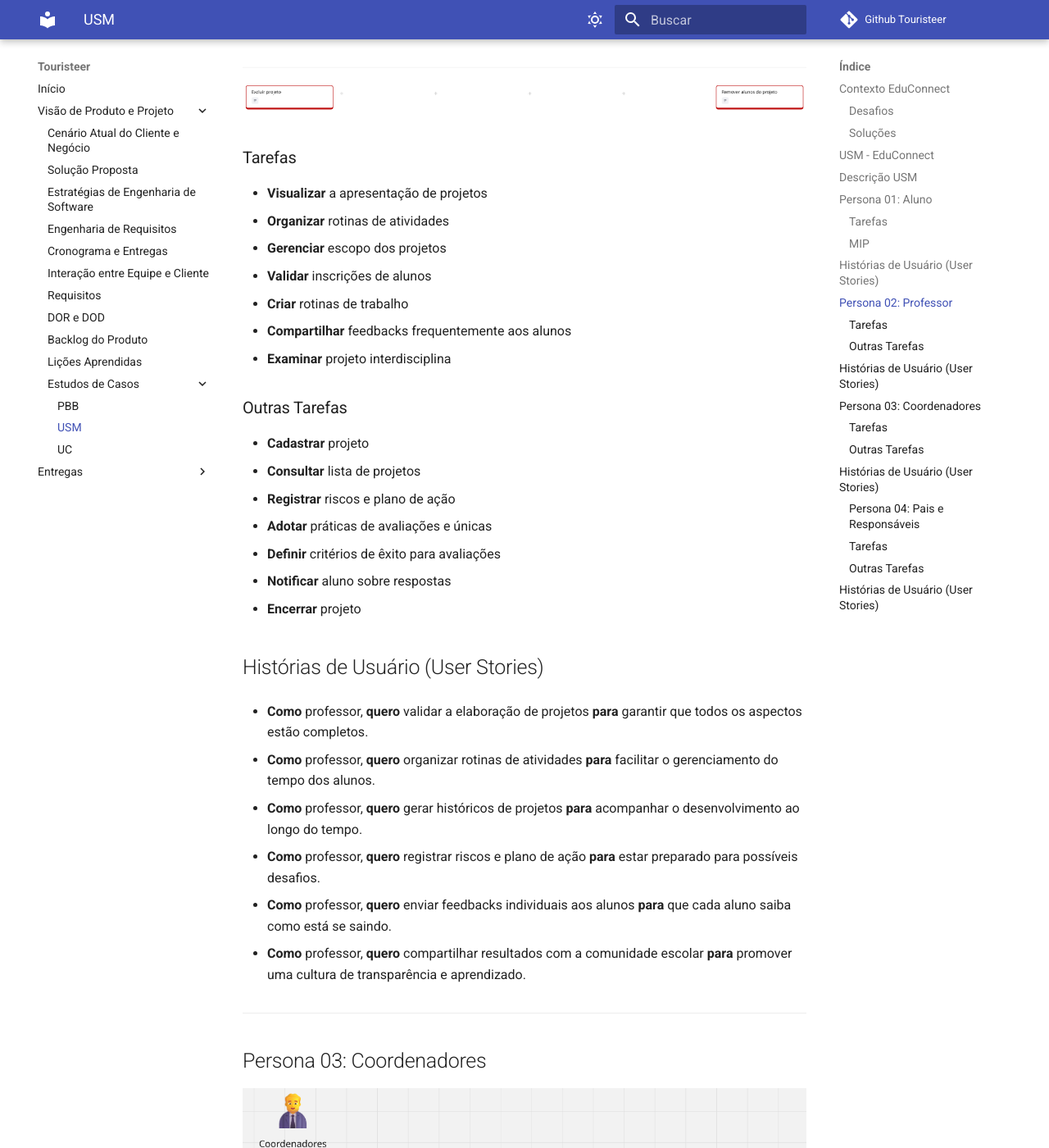
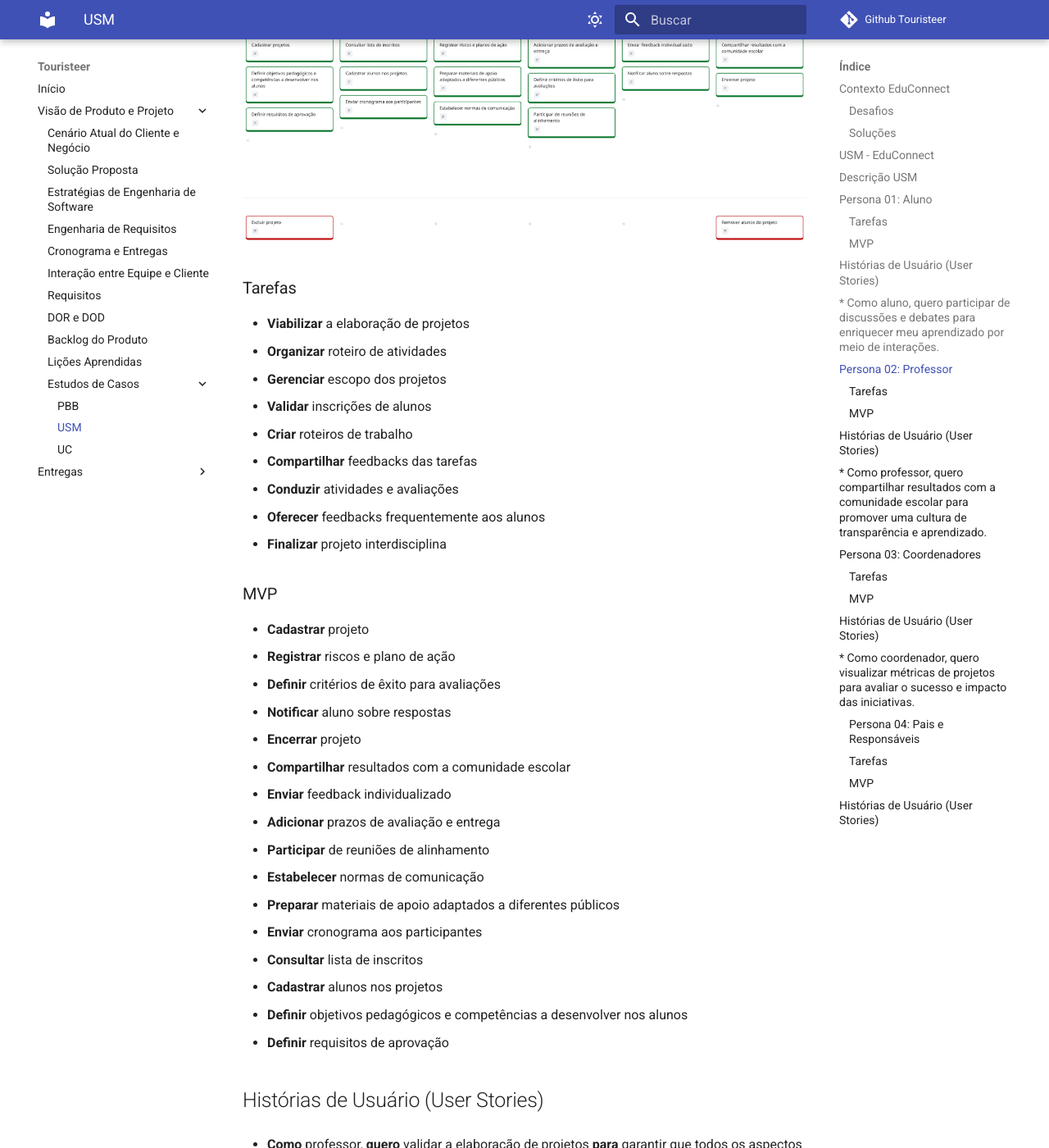
Before and after one commit to mdsreq-fga-unb/2025.1-T01-Touristeer-, an MkDocs documentation site: the page built from docs/sections/docPage/USM.md, in a window 1280 px wide and 1400 px high, scrolled down 4418 px. Shown: the whole window at 82% size. Built offline with MkDocs 1.6.1 and Material for MkDocs 9.7.7, drawn with Linux system fonts in a browser that asks for light colours; comment, search, counter and statistics services are not loaded; some of the changed text lies outside the part shown.

Commit message:
docs: ajustes no usm

```diff
--- a/docs/sections/docPage/USM.md
+++ b/docs/sections/docPage/USM.md
@@ -53,7 +53,7 @@ A solução da EduConnect foi concebida considerando a colaboração de diferent
 - **Desenvolver** atividades do projeto
 - **Visualizar** resultados
 
-### MIP
+### MVP
 - **Visualizar** projetos
 - **Selecionar** projeto
 - **Visualizar** materiais disponibilizados pelo projeto
@@ -64,6 +64,10 @@ A solução da EduConnect foi concebida considerando a colaboração de diferent
 - **Inserir** dados de inscrição para posterior análise
 - **Consultar** pré-requisitos para participar de projetos
 - **Verificar** confirmação de inscrição
+- **Interagir** com especialistas
+- **Participar** de discussões e dabates
+- **Documentar** progresso
+- **Submeter** entregas requeridas
 
 ## Histórias de Usuário (User Stories)
 
@@ -80,7 +84,6 @@ A solução da EduConnect foi concebida considerando a colaboração de diferent
 * **Como** aluno, **quero** buscar projetos **para** encontrar oportunidades que me interessem.
 
 * **Como** aluno, **quero** participar de discussões e debates **para** enriquecer meu aprendizado por meio de interações.
-
 ---
 
 ## Persona 02: Professor
@@ -88,22 +91,33 @@ A solução da EduConnect foi concebida considerando a colaboração de diferent
 ![alt text](../../assets/persona02.png)
 
 ### Tarefas
-- **Visualizar** a apresentação de projetos
-- **Organizar** rotinas de atividades
+- **Viabilizar** a elaboração de projetos
+- **Organizar** roteiro de atividades
 - **Gerenciar** escopo dos projetos
 - **Validar** inscrições de alunos
-- **Criar** rotinas de trabalho
-- **Compartilhar** feedbacks frequentemente aos alunos
-- **Examinar** projeto interdisciplina
+- **Criar** roteiros de trabalho
+- **Compartilhar** feedbacks das tarefas
+- **Conduzir** atividades e avaliações
+- **Oferecer** feedbacks frequentemente aos alunos
+- **Finalizar** projeto interdisciplina
 
-### Outras Tarefas
+### MVP
 - **Cadastrar** projeto
-- **Consultar** lista de projetos
 - **Registrar** riscos e plano de ação
-- **Adotar** práticas de avaliações e únicas
 - **Definir** critérios de êxito para avaliações
 - **Notificar** aluno sobre respostas
 - **Encerrar** projeto
+- **Compartilhar** resultados com a comunidade escolar
+- **Enviar**  feedback individualizado
+- **Adicionar** prazos de avaliação e entrega
+- **Participar** de reuniões de alinhamento
+- **Estabelecer** normas de comunicação
+- **Preparar** materiais de apoio adaptados a diferentes públicos
+- **Enviar** cronograma aos participantes
+- **Consultar**  lista de inscritos
+- **Cadastrar** alunos nos projetos
+- **Definir** objetivos pedagógicos e competências a desenvolver nos alunos
+- **Definir** requisitos de aprovação
 
 ## Histórias de Usuário (User Stories)
 
@@ -118,7 +132,6 @@ A solução da EduConnect foi concebida considerando a colaboração de diferent
 * **Como** professor, **quero** enviar feedbacks individuais aos alunos **para** que cada aluno saiba como está se saindo.
 
 * **Como** professor, **quero** compartilhar resultados com a comunidade escolar **para** promover uma cultura de transparência e aprendizado.
-
 ---
 
 ## Persona 03: Coordenadores
@@ -130,16 +143,22 @@ A solução da EduConnect foi concebida considerando a colaboração de diferent
 - **Criar** canais de comunicação
 - **Divulgar** início do projeto
 - **Documentar** projeto
-- **Aguardar** reuniões de alinhamento
-- **Enviar** comunicação para responsáveis
+- **Agendar** reuniões de alinhamento
+- **Enviar** comunicado para responsáveis
+- **Gerenciar** sessões de apresentação
 
-### Outras Tarefas
+### MVP
 - **Enviar** notificações para alunos e responsáveis de início de projeto
 - **Registrar** feedback de alunos
 - **Criar** reunião de alinhamento
 - **Visualizar** métricas de projetos
-- **Enviar** notificações de início de reunião para pais e integrantes
-- **Excluir** sessões de apresentações
+- **Enviar** notificações de início de reunião para os integrantes
+- **Gerar** histórico de projetos
+- **Escalar** professores integrantes da reunião
+- **Criar** comunicado
+- **Enviar** comunicado para lista de destinatários
+- **Criar** sessão de apresentação
+- **Editar** sessão de apresentação
 
 ## Histórias de Usuário (User Stories)
 
@@ -160,7 +179,6 @@ A solução da EduConnect foi concebida considerando a colaboração de diferent
 * **Como** coordenador, **quero** registrar feedback de alunos **para** melhorar os processos futuros.
 
 * **Como** coordenador, **quero** visualizar métricas de projetos **para** avaliar o sucesso e impacto das iniciativas.
-
 ---
 
 ### Persona 04: Pais e Responsáveis
@@ -172,13 +190,13 @@ A solução da EduConnect foi concebida considerando a colaboração de diferent
 - **Participar** do processo inicial do projeto
 - **Acompanhar** o desenvolvimento das atividades
 
-### Outras Tarefas
+### MVP
 - **Visualizar** informações detalhadas e pertinentes do projeto
 - **Visualizar** progresso dos filhos
 - **Receber** atualizações, feedbacks e observações do desempenho do filho
 - **Confirmar** inscrição do aluno
 - **Participar** de reuniões de alinhamento
-- **Compartilhar** conhecimentos e experiências próprias
+- **Participar** ativamente para compartilhar conhecimentos e experiências próprias
 
 ## Histórias de Usuário (User Stories)
 
```
